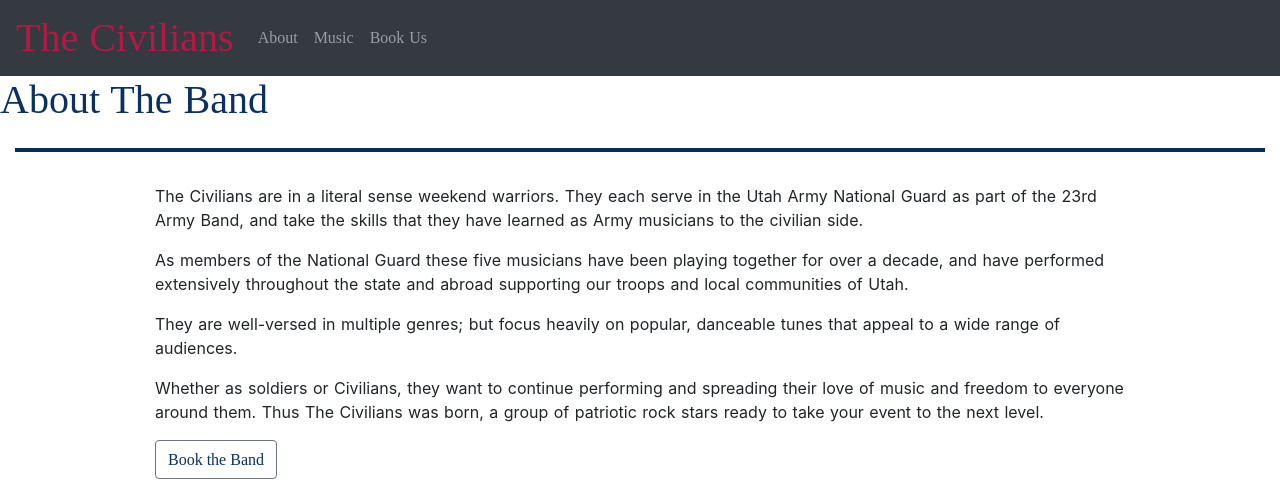
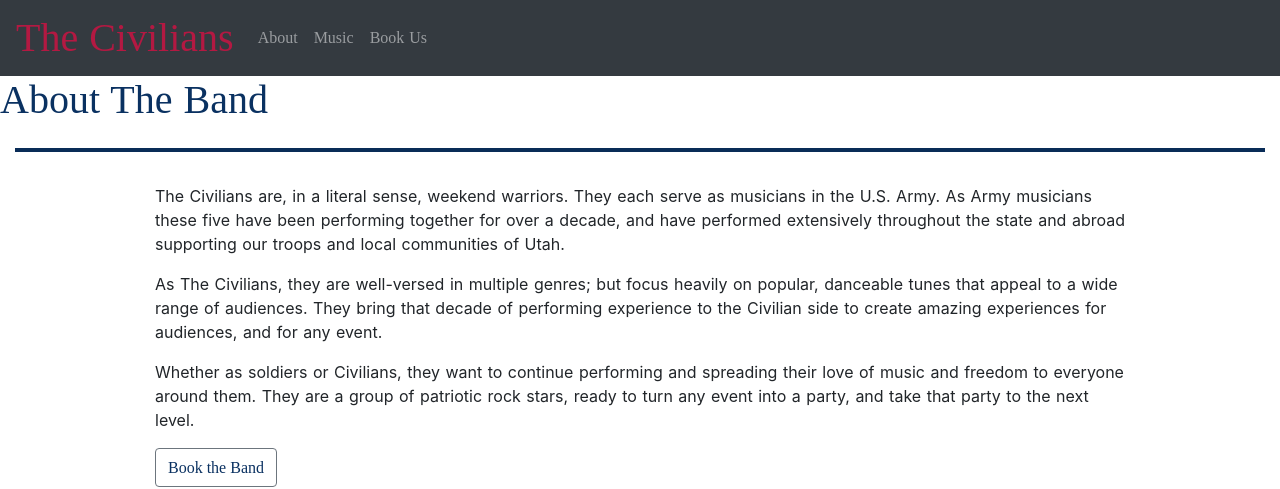
Before and after one commit to watsontrevor10/the-civilians, a Nuxt app: page /about in a window 1280 px wide. Shown: the top 489 px of the page. Built offline with nearby package versions, Linux system fonts and the light colour scheme; a web font is replaced by a local one.

Commit message:
rewrite band bio

```diff
--- a/pages/about.vue
+++ b/pages/about.vue
@@ -9,26 +9,24 @@
     <b-row class="band-bio">
       <b-col>
         <p>
-          The Civilians are in a literal sense weekend warriors. They each serve
-          in the Utah Army National Guard as part of the 23rd Army Band, and
-          take the skills that they have learned as Army musicians to the
-          civilian side.
+          The Civilians are, in a literal sense, weekend warriors. They each
+          serve as musicians in the U.S. Army. As Army musicians these five have
+          been performing together for over a decade, and have performed
+          extensively throughout the state and abroad supporting our troops and
+          local communities of Utah.
         </p>
         <p>
-          As members of the National Guard these five musicians have been
-          playing together for over a decade, and have performed extensively
-          throughout the state and abroad supporting our troops and local
-          communities of Utah.
-        </p>
-        <p>
-          They are well-versed in multiple genres; but focus heavily on popular,
-          danceable tunes that appeal to a wide range of audiences.
+          As The Civilians, they are well-versed in multiple genres; but focus
+          heavily on popular, danceable tunes that appeal to a wide range of
+          audiences. They bring that decade of performing experience to the
+          Civilian side to create amazing experiences for audiences, and for any
+          event.
         </p>
         <p>
           Whether as soldiers or Civilians, they want to continue performing and
           spreading their love of music and freedom to everyone around them.
-          Thus The Civilians was born, a group of patriotic rock stars ready to
-          take your event to the next level.
+          They are a group of patriotic rock stars, ready to turn any event into
+          a party, and take that party to the next level.
         </p>
         <b-button variant="outline-secondary" class="centered">
           <a href="/contact">
```
Also changed, not shown: pages/contact.vue (+4 -4 lines).
